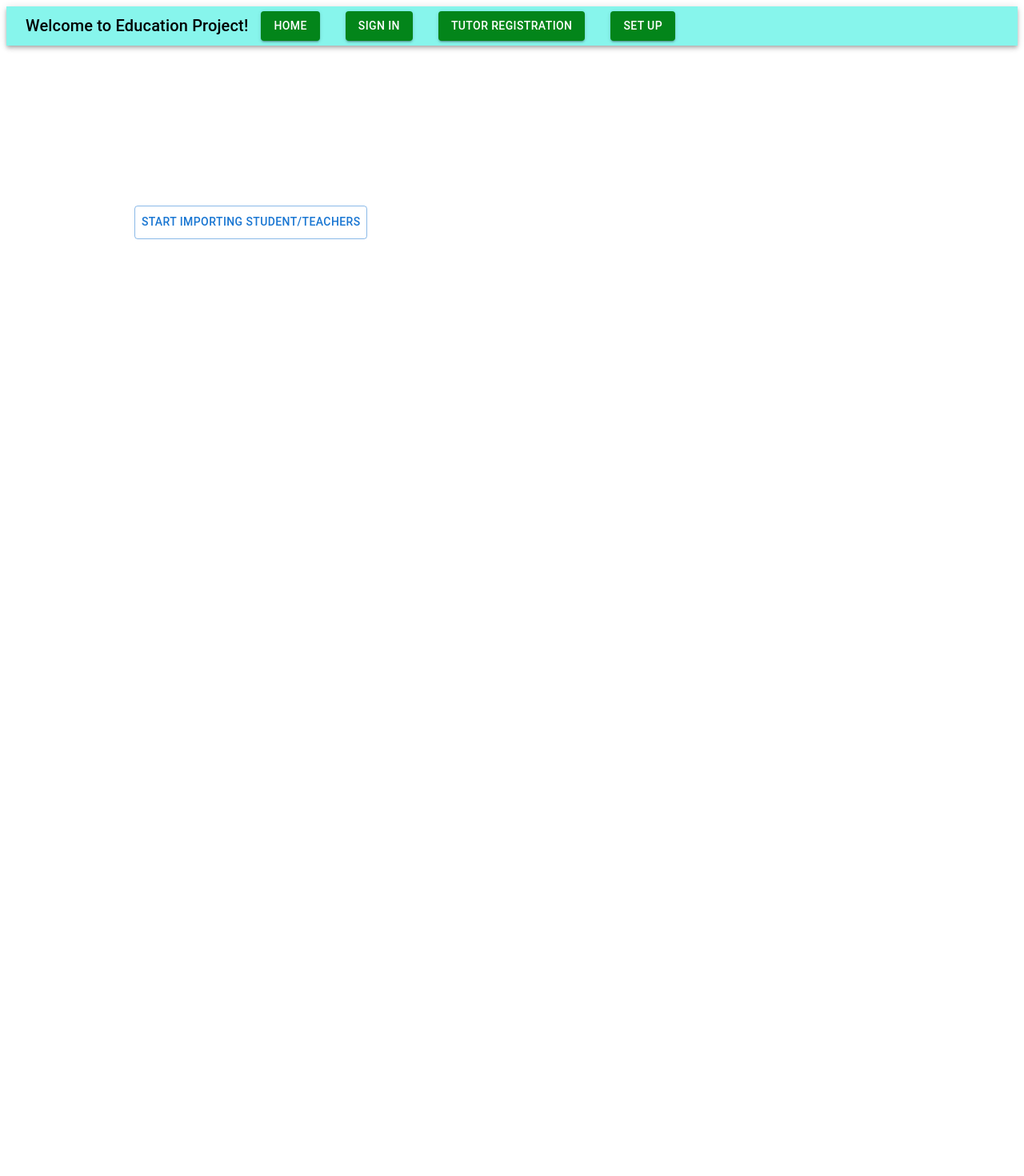
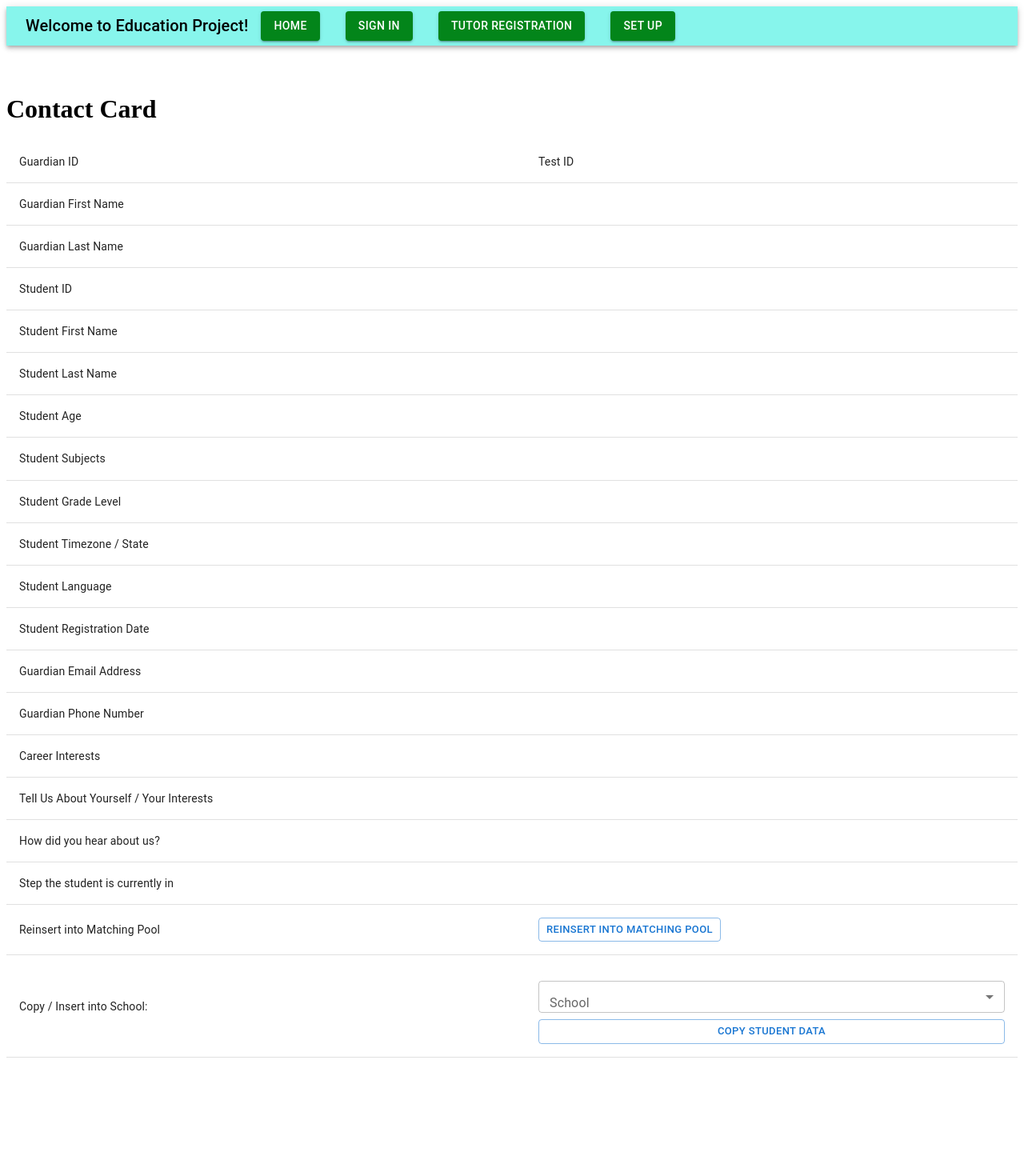
Before and after one commit to Hack4Impact-BU/Education-Project, a React (Create React App) app in the folder client/: page /contactStudent in a window 1280 px wide. Shown: the top 1470 px of the page at 80% size. Before the commit the page ends 800 px from the top, so only its background shows below. Built offline with nearby package versions, Linux system fonts and the light colour scheme.

Commit message:
Create student contact card

```diff
--- a/client/src/App.js
+++ b/client/src/App.js
@@ -6,6 +6,7 @@ import CSVParser from './components/Setup/CSVParser';
 import SignInForm from './components/Login/signInForm';
 import Homepage from './components/Homepage/Homepage';
 import UserSearch from './components/UserSearch/UserSearch';
+import ContactCardStudent from './components/ContactCardStudent';
 
 function App() {
   return (
@@ -19,6 +20,8 @@ function App() {
         <Route exact path='/tutorRegistration' element={ <TutorRegistration/> }/>
         <Route exact path='/setup' element={ <CSVParser/> }/>
         <Route exact path='/search' element={ <UserSearch/> }/>
+        {/* Contact card to take in props? */}
+        <Route exact path='/contactStudent' element={ <ContactCardStudent/> }/>
       </Routes>
       </div>
     </div>
--- /dev/null
+++ b/client/src/components/ContactCardStudent.js
@@ -0,0 +1,141 @@
+import {
+  TableContainer,
+  Table,
+  TableRow,
+  TableBody,
+  TableCell,
+  Grid,
+  Button,
+  FormControl,
+  InputLabel,
+  Select,
+  MenuItem,
+} from "@mui/material";
+import { useState } from "react";
+
+const ContactCardStudent = (props) => {
+  // Do a map over the props and return a table row for each row in the future
+  // https://mui.com/components/tables/#BasicTable.js
+
+  const [school, setSchool] = useState("");
+
+  const handleSchoolChange = (e) => {
+    setSchool(e.target.value);
+  };
+
+  return (
+    <>
+      <h1>Contact Card</h1>
+      <TableContainer>
+        <Table>
+          <TableBody>
+            <TableRow>
+              <TableCell>Guardian ID</TableCell>
+              <TableCell>Test ID</TableCell>
+            </TableRow>
+            <TableRow>
+              <TableCell>Guardian First Name</TableCell>
+              <TableCell></TableCell>
+            </TableRow>
+            <TableRow>
+              <TableCell>Guardian Last Name</TableCell>
+              <TableCell></TableCell>
+            </TableRow>
+            <TableRow>
+              <TableCell>Student ID</TableCell>
+              <TableCell></TableCell>
+            </TableRow>
+            <TableRow>
+              <TableCell>Student First Name</TableCell>
+              <TableCell></TableCell>
+            </TableRow>
+            <TableRow>
+              <TableCell>Student Last Name</TableCell>
+              <TableCell></TableCell>
+            </TableRow>
+            <TableRow>
+              <TableCell>Student Age</TableCell>
+              <TableCell></TableCell>
+            </TableRow>
+            <TableRow>
+              <TableCell>Student Subjects</TableCell>
+              <TableCell></TableCell>
+            </TableRow>
+            <TableRow>
+              <TableCell>Student Grade Level</TableCell>
+              <TableCell></TableCell>
+            </TableRow>
+            <TableRow>
+              <TableCell>Student Timezone / State</TableCell>
+              <TableCell></TableCell>
+            </TableRow>
+            <TableRow>
+              <TableCell>Student Language</TableCell>
+              <TableCell></TableCell>
+            </TableRow>
+            <TableRow>
+              <TableCell>Student Registration Date</TableCell>
+              <TableCell></TableCell>
+            </TableRow>
+            <TableRow>
+              <TableCell>Guardian Email Address</TableCell>
+              <TableCell></TableCell>
+            </TableRow>
+            <TableRow>
+              <TableCell>Guardian Phone Number</TableCell>
+              <TableCell></TableCell>
+            </TableRow>
+            <TableRow>
+              <TableCell>Career Interests</TableCell>
+              <TableCell></TableCell>
+            </TableRow>
+            <TableRow>
+              <TableCell>Tell Us About Yourself / Your Interests</TableCell>
+              <TableCell></TableCell>
+            </TableRow>
+            <TableRow>
+              <TableCell>How did you hear about us?</TableCell>
+              <TableCell></TableCell>
+            </TableRow>
+            <TableRow>
+              <TableCell>Step the student is currently in</TableCell>
+              <TableCell></TableCell>
+            </TableRow>
+            <TableRow>
+              <TableCell>Reinsert into Matching Pool</TableCell>
+              <TableCell>
+                <Button variant="outlined" size="small" onClick={null}>
+                  Reinsert into Matching Pool
+                </Button>
+              </TableCell>
+            </TableRow>
+            <TableRow>
+              <TableCell>Copy / Insert into School:</TableCell>
+              <TableCell>
+                <Grid container direction="column">
+                  <FormControl margin="normal">
+                    <InputLabel id="">School</InputLabel>
+                    <Select
+                      labelId=""
+                      size="small"
+                      value={school}
+                      onChange={handleSchoolChange}
+                      label="School"
+                    >
+                      <MenuItem value={10}>Test School Name</MenuItem>
+                    </Select>
+                  </FormControl>
+                  <Button variant="outlined" size="small" onClick={null}>
+                    Copy Student Data
+                  </Button>
+                </Grid>
+              </TableCell>
+            </TableRow>
+          </TableBody>
+        </Table>
+      </TableContainer>
+    </>
+  );
+};
+
+export default ContactCardStudent;
--- a/client/src/components/UserSearch/UserSearchTable.js
+++ b/client/src/components/UserSearch/UserSearchTable.js
@@ -15,26 +15,26 @@ function UserSearchTable() {
       backgroundColor: theme.palette.primary.dark,
       color: theme.palette.common.white,
     },
-    [`&.${tableCellClasses.body}`]: {
-      // fontSize: 14,
-    },
+    [`&.${tableCellClasses.body}`]: {},
   }));
 
   const StyledTableRow = styled(TableRow)(({ theme }) => ({
     "&:nth-of-type(odd)": {
       backgroundColor: theme.palette.action.hover,
     },
-    // hide last border
+    // Hide last border
     "&:last-child td, &:last-child th": {
       border: 0,
     },
   }));
 
   return (
+    // Map over data as TableRows in TableBody
+    // https://mui.com/components/tables/#BasicTable.js
     <>
       <h2>Showing results for: </h2>
       <TableContainer>
-        <Table sx={{ minWidth: 700 }} aria-label="customized table">
+        <Table sx={{ minWidth: 700 }} aria-label="user search table">
           <TableHead>
             <TableRow>
               <StyledTableCell align="center">First Name</StyledTableCell>
```
